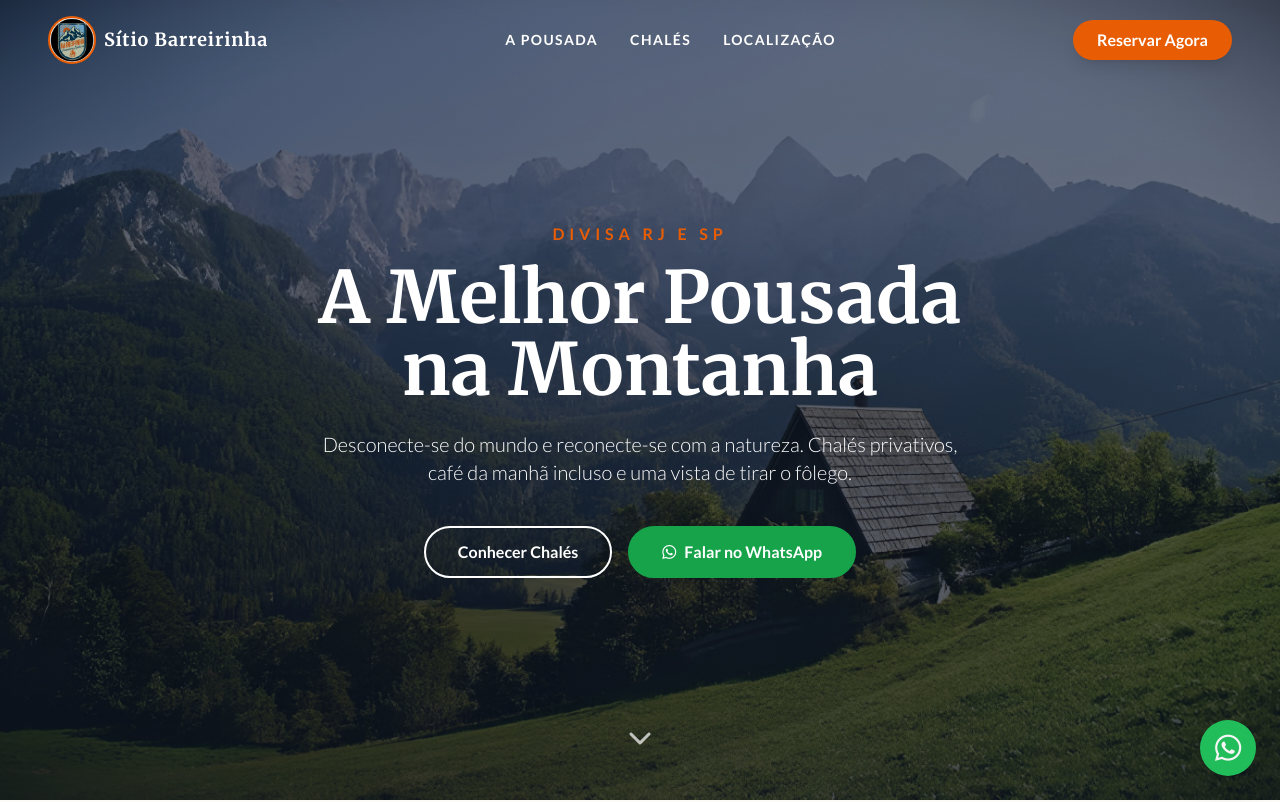
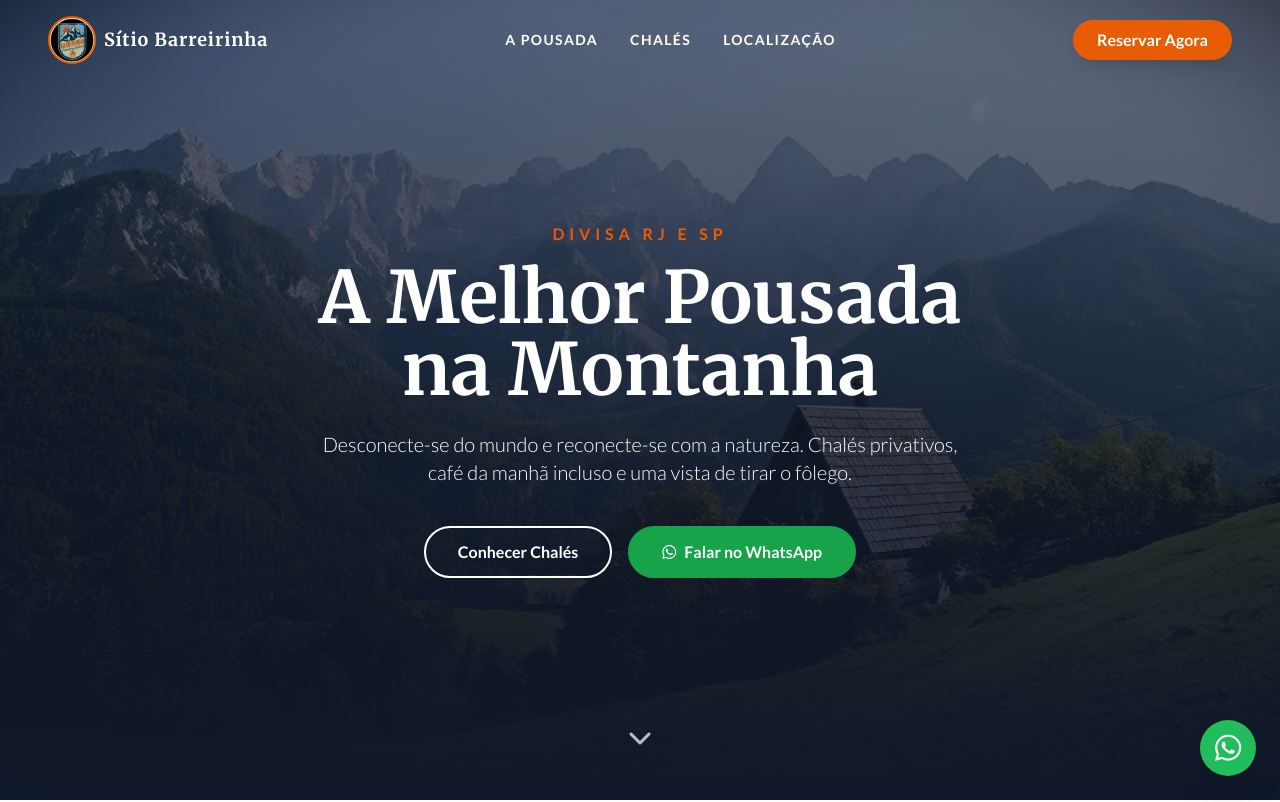
Before and after one commit to webmind-projects/sitiobarreirinha, a plain HTML site: page index.html in a window 1280 px wide. Shown: the top 802 px of the page. Drawn offline with nearby package versions, Linux system fonts and the light colour scheme.

Commit message:
Update index.html

```diff
--- a/index.html
+++ b/index.html
@@ -36,7 +36,7 @@
         /* Estilos personalizados */
         body { background-color: #fdfbf7; overflow-x: hidden; }
         .hero-bg {
-            background-image: linear-gradient(rgba(15, 23, 42, 0.4), rgba(15, 23, 42, 0.6)), url('assets/heroimgfake.jpg?q=80&w=2070&auto=format&fit=crop'); /* Imagem genérica de montanha - TROCAR PELA FOTO DA VISTA DO CHALÉ */
+            background-image: linear-gradient(rgba(15, 23, 42, 0.4), rgba(15, 23, 42, 1)), url('assets/heroimgfake.jpg'); /* Imagem genérica de montanha - TROCAR PELA FOTO DA VISTA DO CHALÉ */
             background-size: cover;
             background-position: center;
             background-attachment: fixed; /* Efeito Parallax simples */
```
